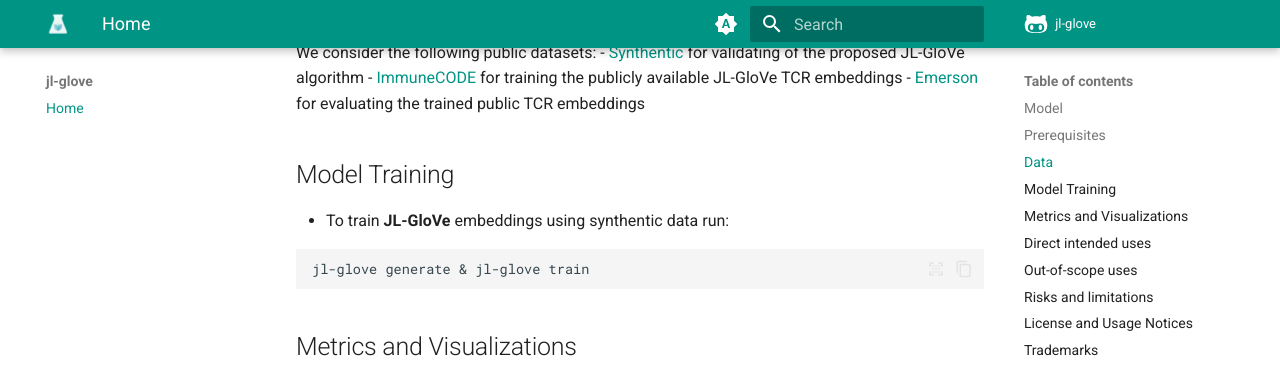
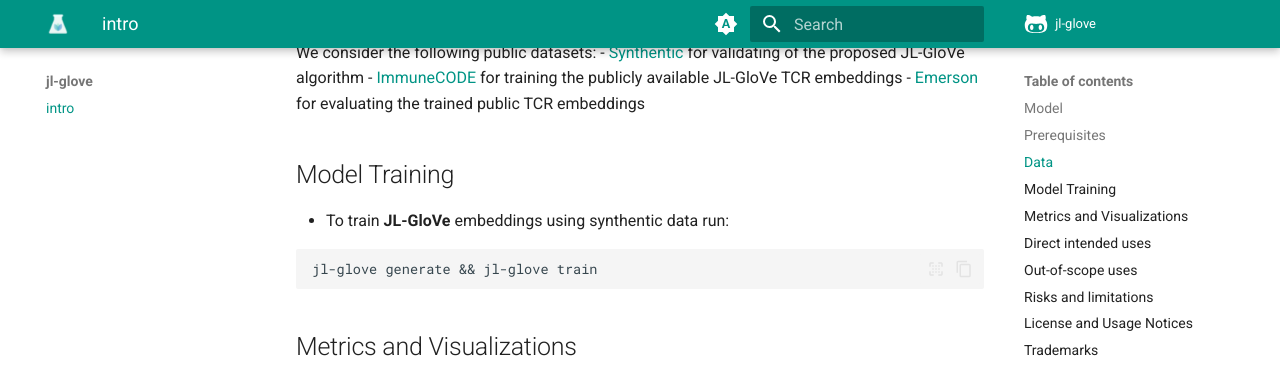
Before and after one commit to microsoft/jl-glove, an MkDocs documentation site: the page built from docs/index.md, in a window 1280 px wide and 900 px high, scrolled down 978 px. Shown: the top 366 px of the window. Built offline with MkDocs 1.6.1 and Material for MkDocs 9.7.7, drawn with Linux system fonts in a browser that asks for light colours; comment, search, counter and statistics services are not loaded; part of the change alters nothing that is shown.

Commit message:
remove commented out docs, fix a couple details

````diff
--- a/docs/index.md
+++ b/docs/index.md
@@ -1,9 +1,6 @@
-<!-- # Project
-- Developed by: Paidamoyo Chapfuwa , Ilker Demirel , Lorenzo Pisani, Javier Zazo, Elon Portugaly,
-H. Jabran Zahid, Julia Greissl
-- Model type: Un-supervised representation learning
-- License: MIT -->
-
+---
+title: intro
+---
 # Scalable Universal T-Cell Receptor Embeddings from Adaptive Immune Repertoires (ICLR 2025)
 
 This repository contains the Pytorch code to replicate experiments in our paper [Scalable Universal T-Cell Receptor Embeddings from Adaptive Immune Repertoires](https://openreview.net/pdf?id=wyF5vNIsO7) accepted at the International Conference on Learning Representations (ICLR 2025):
@@ -47,7 +44,7 @@ We consider the following public datasets:
 * To train **JL-GloVe** embeddings using synthentic data run:
 
 ```
-jl-glove generate & jl-glove train
+jl-glove generate && jl-glove train
 ```
 
 ## Metrics and Visualizations
````
